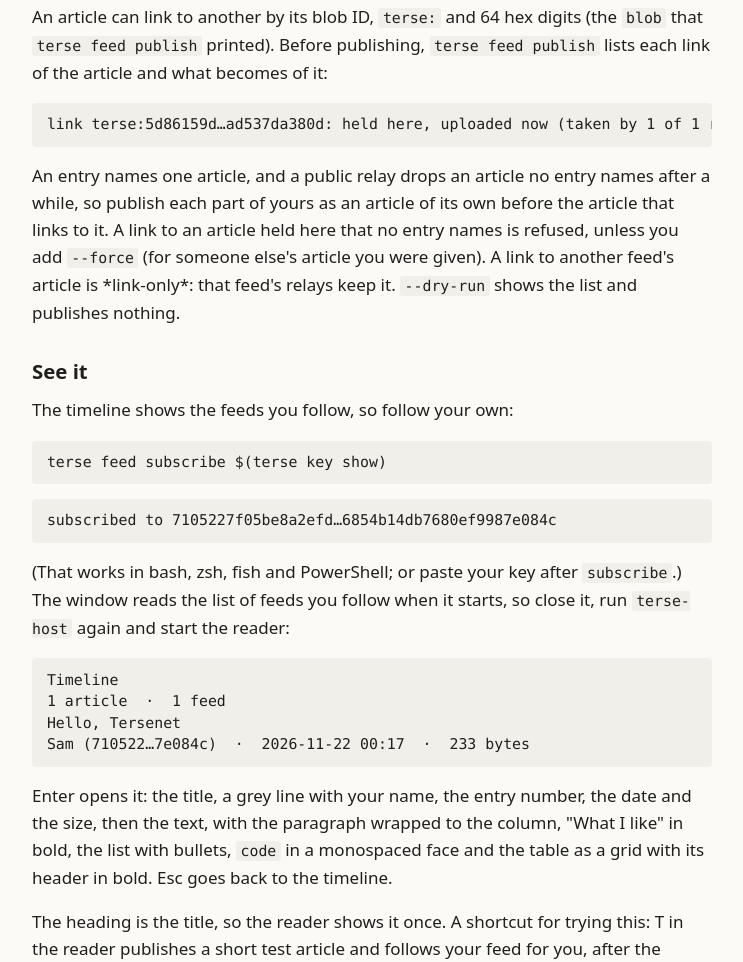
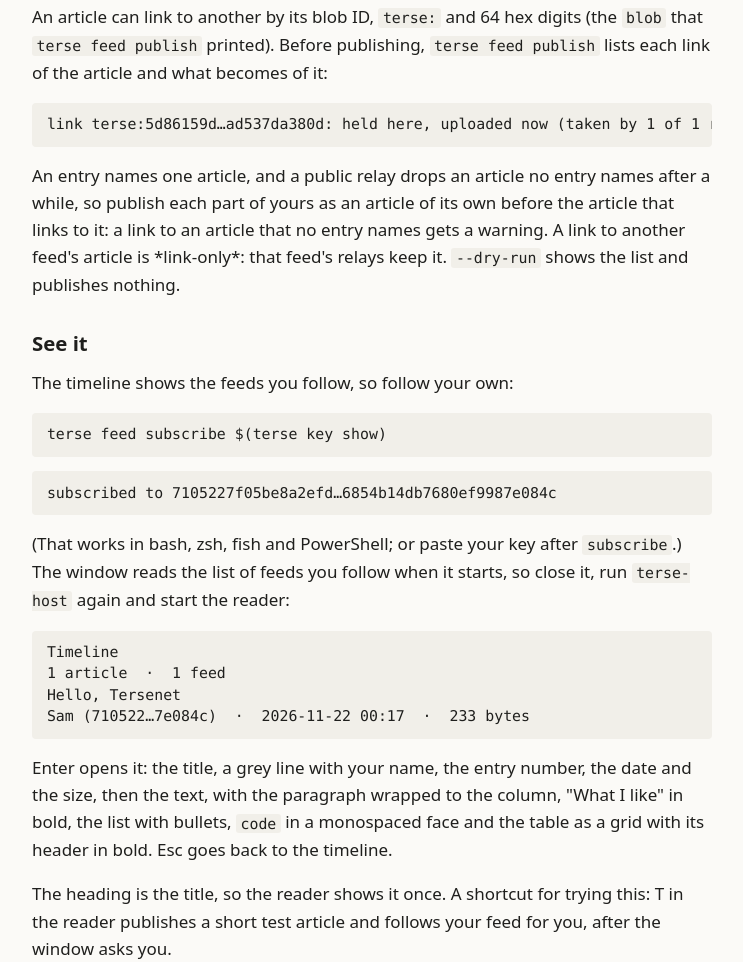
Before and after one commit to runvnc/terse, a plain HTML site: page site/guide-write.html in a window 1280 px wide. Shown: the part 1661-2623 px from the top of the page, without its empty margins (268-1011 px from the left). Drawn offline with Linux system fonts and the light colour scheme.

Commit message:
Regenerated manual, reader, shell and site after the publish guide's change
Co-Authored-By: Claude Opus 5.5 <noreply@anthropic.com>

```diff
--- a/site/guide-write.html
+++ b/site/guide-write.html
@@ -43,7 +43,7 @@ are joined into one paragraph.
 <h2 id="links-to-your-other-articles">Links to your other articles</h2>
 <p>An article can link to another by its blob ID, <code>terse:</code> and 64 hex digits (the <code>blob</code> that <code>terse feed publish</code> printed). Before publishing, <code>terse feed publish</code> lists each link of the article and what becomes of it:</p>
 <pre>link terse:5d86159d…ad537da380d: held here, uploaded now (taken by 1 of 1 relays); kept: your feed&#39;s entry #2 names it, and relays keep it while they keep that entry</pre>
-<p>An entry names one article, and a public relay drops an article no entry names after a while, so publish each part of yours as an article of its own before the article that links to it. A link to an article held here that no entry names is refused, unless you add <code>--force</code> (for someone else&#39;s article you were given). A link to another feed&#39;s article is *link-only*: that feed&#39;s relays keep it. <code>--dry-run</code> shows the list and publishes nothing.</p>
+<p>An entry names one article, and a public relay drops an article no entry names after a while, so publish each part of yours as an article of its own before the article that links to it: a link to an article that no entry names gets a warning. A link to another feed&#39;s article is *link-only*: that feed&#39;s relays keep it. <code>--dry-run</code> shows the list and publishes nothing.</p>
 <h2 id="see-it">See it</h2>
 <p>The timeline shows the feeds you follow, so follow your own:</p>
 <pre>terse feed subscribe $(terse key show)</pre>
```
Also changed, not shown: docs/manual/build/contents.txt, docs/manual/build/guide-install.txt, docs/manual/build/guide-profile.txt, docs/manual/build/guide-run.txt, docs/manual/build/guide-write.txt, docs/manual/build/index.txt, programs/reader/expected/manual-index.txt, 5 other files.
